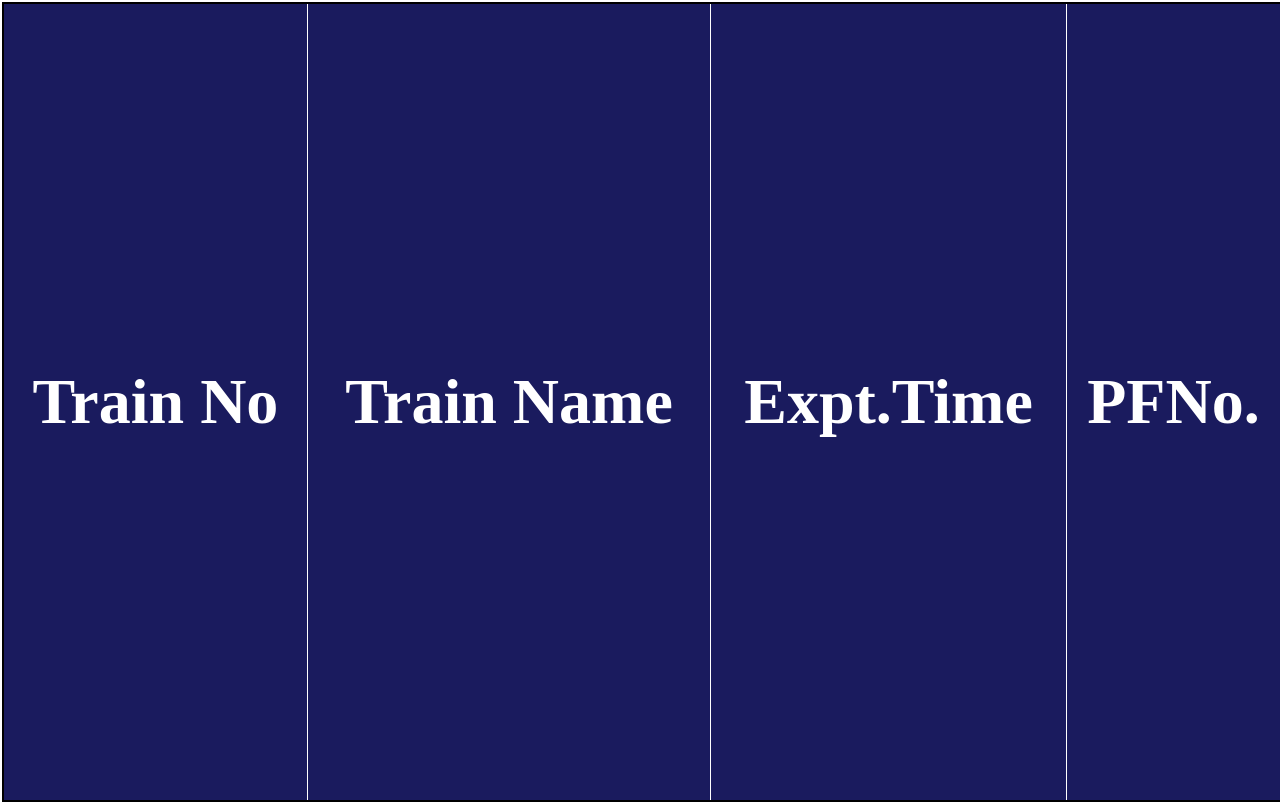
After one commit to clikhar/ipis, a Django app: page /home3 in a window 1280 px wide. The commit adds this page. Run offline with Django 3.2, Linux system fonts and the light colour scheme; data that the repository does not hold is empty.

Commit message:
TVDisplay for Nagpur Station

```diff
--- a/TV_Display/urls.py
+++ b/TV_Display/urls.py
@@ -5,6 +5,7 @@ urlpatterns = {
     path('',views.home,name='home'),
     path('home',views.home,name='home'),
     path('home2',views.home2,name='home2'),
+    path('home3',views.home3,name='home3'),
     path('hindi',views.hindi,name='hindi'),
     path('hindi2',views.hindi2,name='hindi2'),
     path('marathi',views.marathi,name='marathi'),
--- a/TV_Display/views.py
+++ b/TV_Display/views.py
@@ -22,6 +22,11 @@ def home2(request):
     ntes_data = mix_data2()
     json_ntes_data = json.dumps(ntes_data)
     return render(request,'TV_Display_English2.html',{'ntes_data':ntes_data,'station':station,'json_ntes_data':json_ntes_data})
+
+def home3(request):
+    ntes_data = data2()
+    json_ntes_data = json.dumps(ntes_data)
+    return render(request,'TV_Display_English_NTES.html',{'ntes_data':ntes_data,'station':station,'json_ntes_data':json_ntes_data})
 
 def hindi(request):
     ntes_data = mix_data()
@@ -267,3 +272,25 @@ def mix_data2():
 
     except:
         jsonArray.append("")
+
+def data2():
+        #url = 'https://enquiry.indianrail.gov.in/ntessrvc/TrainService?action=LiveStation'
+        url = 'https://enquiry.indianrail.gov.in/ntessrvc/LiveStation'
+        body = {"station":station,"nextMins":480}
+        headers = {'authToken': '569a6d6c430c906e98ad192e6ea0cd51'}
+
+        r = requests.post(url, data=json.dumps(body), headers=headers)
+        #print(r.json()['vTrainList'][0]['trainNo'])
+        ntes_data = r.json()['vTrainList']
+        train_list = []
+        i = 0
+        for train_data in ntes_data:
+            if i<7:
+
+                train_data['trainNameHindi']=  html.unescape(train_data['trainNameHindi'])
+                train_data['ETA']=  train_data['ETA'][-5:]
+                train_data['ETD']=  train_data['ETD'][-5:]
+                train_list.append(train_data)
+                i= i + 1
+
+        return train_list
--- a/ntes/settings.py
+++ b/ntes/settings.py
@@ -25,7 +25,7 @@ SECRET_KEY = '1bkcxw$7mmt*i2w8#7m(4k41s@__j4if+uaodjw9tci7npxz0b'
 # SECURITY WARNING: don't run with debug turned on in production!
 DEBUG = True
 
-ALLOWED_HOSTS = ['127.0.0.1','192.168.1.4']
+ALLOWED_HOSTS = ['127.0.0.1','192.168.1.2']
 
 
 # Application definition
--- a/templates/TV_Display2.html
+++ b/templates/TV_Display2.html
@@ -21,19 +21,24 @@
 
           }
           table {
-                    width: 96%; /* Makes table fit the full width of the page */
-                    max-width: 100%; /* Prevents table from exceeding the page width */
+                   /*
+                    width: 96%;
+                    max-width: 100%;
                     border: 1px solid white;
                     border-collapse: collapse;
                     text-align:center;
                     background-color: rgb(245, 245, 245);
+                    */
+                    width: 100%;
+                    height: 100vh;
+                    border-collapse: collapse;
                   }
            td {
 
             border: 1px solid white;
             border-collapse: collapse;
             text-align:center;
-            background-color: black;
+            /*background-color: black;*/
           }
           th {
 
@@ -42,6 +47,15 @@
                     text-align:center;
                     background-color: rgb(26, 27, 94);
                   }
+          tr:nth-child(even) {
+                    background-color: blue; /* Light gray for even rows */
+                    color: white;
+                    }
+
+          tr:nth-child(odd) {
+                    background-color: black; /* White for odd rows */
+                    color:white;
+                    }
     </style>
     <meta charset="UTF-8">
     <meta name="viewport" content="width= , initial-scale=1.0">
--- /dev/null
+++ b/templates/TV_Display_English_NTES.html
@@ -0,0 +1,103 @@
+{%extends 'TV_Display2.html' %}
+
+{% block content %}
+<meta http-equiv="refresh" content="15" />
+<script>
+    window.setTimeout(function(){
+
+      // Move to a new location or you can do something else
+      //give view name
+      /*window.location.href = "hindi2";*/
+
+      }, 6000);
+
+  </script>
+<head>
+    <style>
+
+     /*td {
+
+      border: 1px solid white;
+      border-collapse: collapse;
+      text-align:center;
+      font-size: 8.1vh;;
+      color: white;
+      background-color: black;
+
+      height: 12vh;
+    }
+      th{
+      border: 1px solid white;
+      border-collapse: collapse;
+      text-align:center;
+      font-size: 7vh;
+      color: white;
+      background-color:purple;
+      height: 12vh;
+    }*/
+
+    td,th {
+          font-size: clamp(10px, 5vw, 8vh);
+          text-align: center;
+          white-space: nowrap; /* Prevents text from wrapping */
+          /*color: white;*/
+          /*background-color: red;*/
+          height: 12vh;
+          border: 1px solid white;
+          border-collapse: collapse;
+        }
+
+    </style>
+</head>
+
+<!--
+<table style="width:100%;border:2px solid brown;height:12vh " >
+<tr>
+  <td style="background-color:cadetblue ;color: blue;font-size:4.8vh;font-weight: bolder;">INTEGRATED PASSENGER INFORMATION DISPLAY AT NAGPUR</td>
+</tr>
+</table>
+-->
+
+<table  style="width:100%;border:2px solid black;">
+    <tr >
+        <th >Train No</th>
+        <th>Train Name</th>
+        <th>Expt.Time</th>
+        <!--<th>A/D</th>-->
+        <th>PFNo.</th>
+    </tr>
+    {% for train_data in ntes_data%}
+
+    <tr  >
+        <td>{{train_data.trainNo}}</td>
+        <td style="text-align:left">{{train_data.trainName}}</td>
+        {% if train_data.src == station  or train_data.AD == "D"%}
+        <td>{{train_data.ETD}}</td>
+        <!--<td>D</td>-->
+        {% else %}
+
+        {% if train_data.isArrived == 0 or train_data.STAT == "O" %}
+        <td>{{train_data.ETA}}</td>
+        <!--<td>A</td>-->
+
+        {% else %}
+        {% if train_data.isArrived == 1 or train_data.STAT == "AG" or train_data.STAT == "AD" %}
+        <!--<td colspan="2" style="color:orange;">Arrived</td> -->
+        <td  style="color:orange;">Arrived</td>
+
+        {% else %}
+        <td style="color:red;">{{train_data.ETA}}</td>
+       <!--<td>A</td>-->
+
+
+        {% endif %}
+        {% endif %}
+        {% endif %}
+        <td>{{train_data.platformNo}}</td>
+    </tr>
+    {% endfor %}
+</table>
+
+
+
+{% endblock %}
```
Also changed, not shown: templates/TV_Display3.html (added, +125 -0 lines), templates/TV_Display_English2.html (+22 -16 lines), README.md, fonts/tahoma.ttf (added), fonts/tahomabd.ttf (added), fonts/timesbi.ttf (added), fonts/timesi.ttf (added), 2 other files.
